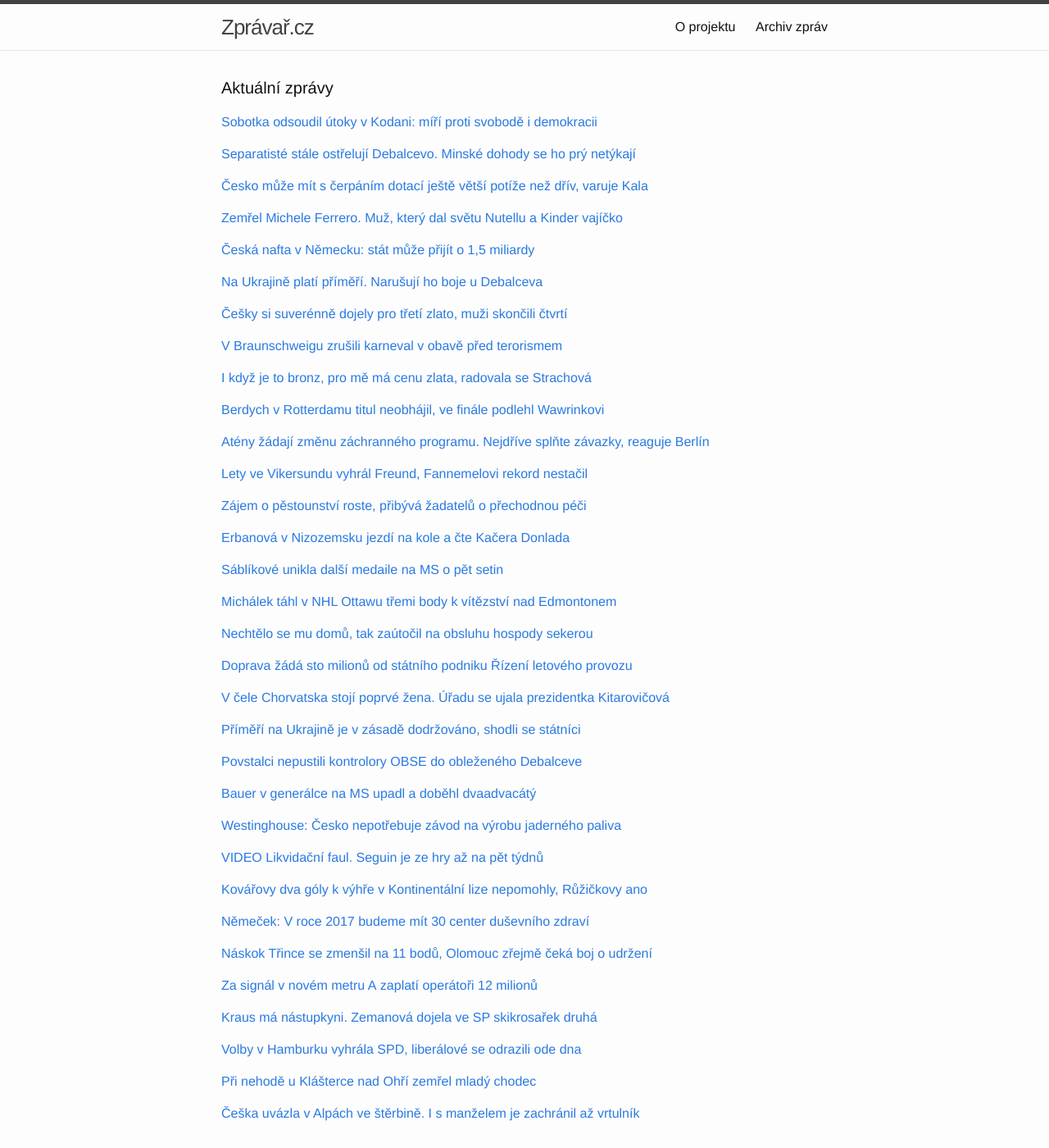
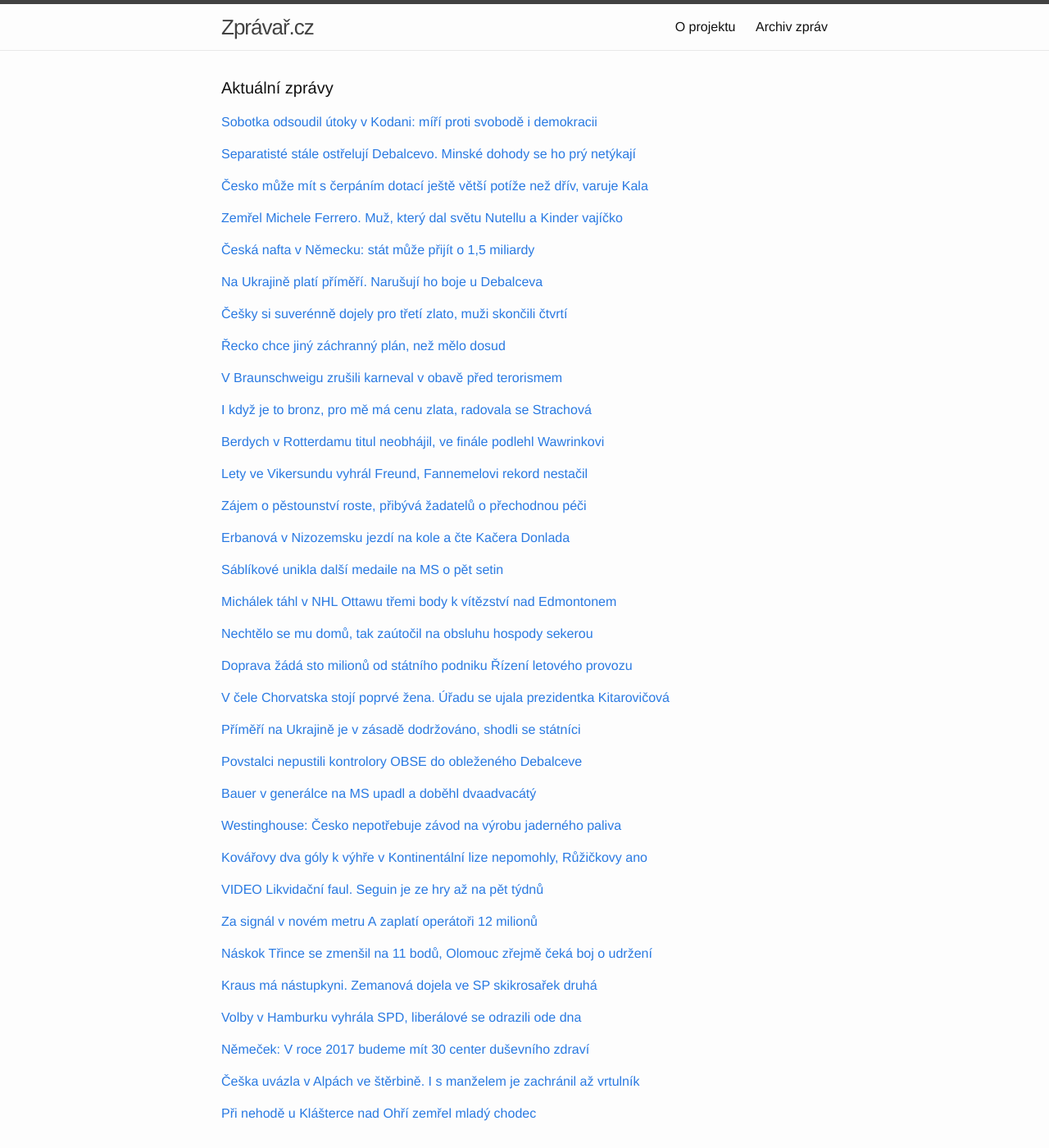
Before and after one commit to adliska/zpravar, a Jekyll site: the page built from index.html, in a window 1280 px wide and 1400 px high. Shown: the whole window at 82% size. Built offline with Jekyll 4.4.1, drawn with Linux system fonts in a browser that asks for light colours; some of the changed lines change nothing that is shown.

Commit message:
zpravar news update

```diff
--- a/index.html
+++ b/index.html
@@ -145,8 +145,19 @@ layout: default
 <li><a href=http://www.sportovninoviny.cz/zpravy/biatlonistky-vyhraly-stafetu-i-v-oslu-maji-treti-triumf-v-sezone/1181658>Biatlonistky vyhrály štafetu i v Oslu, mají třetí triumf v sezoně - www.sportovninoviny.cz</a></li>
 <li><a href=http://www.tyden.cz/rubriky/sport/zimni-sporty/skvela-jizda-cesky-si-suverenne-dojely-pro-treti-zlato_333526.html>Skvělá jízda! Češky si suverénně dojely pro třetí zlato - www.tyden.cz</a></li>
 </ul>
-</div><p><a href="javascript:;" onclick="toggle_visibility('zpravy7')">V Braunschweigu zrušili karneval v obavě před terorismem</a></p>
+</div><p><a href="javascript:;" onclick="toggle_visibility('zpravy7')">Řecko chce jiný záchranný plán, než mělo dosud</a></p>
 <div id="zpravy7" style="display:none">
+<ul>
+<li><a href=http://www.tyden.cz/rubriky/byznys/svet/recko-chce-jiny-zachranny-plan-nez-melo-dosud_333553.html>Řecko chce jiný záchranný plán, než mělo dosud - www.tyden.cz</a></li>
+<li><a href=http://echo24.cz/a/iLAVk>Řecko dál odmítá podmínky EU. Vládu podpořilo 15 000 lidí - echo24.cz</a></li>
+<li><a href=http://byznys.ihned.cz/c1-63540960-ateny-zadaji-zmenu-zachranneho-programu-nejdrive-splnte-zavazky-reaguje-berlin>Atény žádají změnu záchranného programu. Nejdříve splňte závazky, reaguje Berlín - byznys.ihned.cz</a></li>
+<li><a href=http://byznys.ihned.cz/c1-63540960-novy-zachranny-program-pro-recko-se-od-predchozich-musi-lisit-zadaji-ateny>Nový záchranný program pro Řecko se od předchozích musí lišit, žádají Atény - byznys.ihned.cz</a></li>
+<li><a href=http://zpravy.e15.cz/zahranicni/ekonomika/recka-vlada-dal-odmita-zachranne-programy-sliby-volicum-pry-plati-1163134>Řecká vláda dál odmítá záchranné programy, sliby voličům prý platí - zpravy.e15.cz</a></li>
+<li><a href=http://zpravy.e15.cz/zahranicni/ekonomika/nic-se-nemeni-recka-vladni-garnitura-dal-odmita-zachranne-programy-1163134>Nic se nemění: řecká vládní garnitura dál odmítá záchranné programy - zpravy.e15.cz</a></li>
+<li><a href=http://byznys.ihned.cz/c1-63540960-novy-zachranny-program-pro-recko-se-od-predchozich-musi-lisit-zadaji-atheny>Nový záchranný program pro Řecko se od předchozích musí lišit, žádají Athény - byznys.ihned.cz</a></li>
+</ul>
+</div><p><a href="javascript:;" onclick="toggle_visibility('zpravy8')">V Braunschweigu zrušili karneval v obavě před terorismem</a></p>
+<div id="zpravy8" style="display:none">
 <ul>
 <li><a href=http://zpravy.aktualne.cz/zahranici/nemci-zrusili-masopust-meli-na-nem-pry-zautocit-islamiste/r~da349e38b51011e498be002590604f2e/>V Braunschweigu zrušili karneval v obavě před terorismem - zpravy.aktualne.cz</a></li>
 <li><a href=http://zpravy.idnes.cz/v-nemeckem-braunschweigu-v-obave-z-terorismu-zrusili-masopust-pvz-/zahranicni.aspx?c=A150215_133051_zahranicni_ert>V Sasku zrušili masopustní procesí, hrozil útok islamistů - zpravy.idnes.cz</a></li>
@@ -154,8 +165,8 @@ layout: default
 <li><a href=http://www.ceskenoviny.cz/zpravy/zpravy/v-nemeckem-braunschweigu-v-obave-z-terorismu-zrusili-masopust/1181655>V německém Braunschweigu v obavě z terorismu zrušili masopust - www.ceskenoviny.cz</a></li>
 <li><a href=http://www.lidovky.cz/v-nemeckem-braunschweigu-v-obave-z-terorismu-zrusili-masopust-pvz-/zpravy-svet.aspx?c=A150215_132741_ln_zahranici_mmu>Kvůli obavě z terorismu zrušili v Německu čtvrtmilionový masopust  - www.lidovky.cz</a></li>
 </ul>
-</div><p><a href="javascript:;" onclick="toggle_visibility('zpravy8')">I když je to bronz, pro mě má cenu zlata, radovala se Strachová</a></p>
-<div id="zpravy8" style="display:none">
+</div><p><a href="javascript:;" onclick="toggle_visibility('zpravy9')">I když je to bronz, pro mě má cenu zlata, radovala se Strachová</a></p>
+<div id="zpravy9" style="display:none">
 <ul>
 <li><a href=http://www.tyden.cz/rubriky/sport/zimni-sporty/sjezdove-lyzovani/i-kdyz-je-to-bronz-pro-me-ma-cenu-zlata-radovala-se-strachova_333514.html>I když je to bronz, pro mě má cenu zlata, radovala se Strachová - www.tyden.cz</a></li>
 <li><a href=http://www.sportovninoviny.cz/zpravy/pro-strachovou-je-bronz-ze-slalomu-na-ms-jako-zlato-pomohl-k-ni-i-stin-pod-lopatou/1181555>Pro Strachovou je bronz ze slalomu na MS jako zlato, pomohl k ní i stín pod lopatou - www.sportovninoviny.cz</a></li>
@@ -163,23 +174,14 @@ layout: default
 <li><a href=http://sport.aktualne.cz/strachova-ctyrnasobna-medailistka-z-ms-to-zni-nadherne/r~65df9c50b4e711e49e4b0025900fea04/>Strachová: Čtyřnásobná medailistka z MS? To zní nádherně - sport.aktualne.cz</a></li>
 <li><a href=http://www.sportovninoviny.cz/zpravy/pro-strachovou-je-bronz-ze-slalomu-na-ms-jako-zlato/1181555>Pro Strachovou je bronz ze slalomu na MS jako zlato - www.sportovninoviny.cz</a></li>
 </ul>
-</div><p><a href="javascript:;" onclick="toggle_visibility('zpravy9')">Berdych v Rotterdamu titul neobhájil, ve finále podlehl Wawrinkovi</a></p>
-<div id="zpravy9" style="display:none">
+</div><p><a href="javascript:;" onclick="toggle_visibility('zpravy10')">Berdych v Rotterdamu titul neobhájil, ve finále podlehl Wawrinkovi</a></p>
+<div id="zpravy10" style="display:none">
 <ul>
 <li><a href=http://www.rozhlas.cz/_zprava/berdych-v-rotterdamu-titul-neobhajil-ve-finale-podlehl-wawrinkovi--1455835>Berdych v Rotterdamu titul neobhájil, ve finále podlehl Wawrinkovi - www.rozhlas.cz</a></li>
 <li><a href=http://www.tyden.cz/rubriky/sport/tenis/berdych-titul-v-rotterdamu-neobhajil-podlehl-wawrinkovi_333549.html>Berdych titul v Rotterdamu neobhájil, podlehl Wawrinkovi - www.tyden.cz</a></li>
 <li><a href=http://www.denik.cz/tenis/berdych-prisel-v-rotterdamu-o-viteznou-serii-obhajobu-mu-nedopral-wawrinka-20150.html>Berdych přišel v Rotterdamu o vítěznou sérii, finále ovládl Wawrinka - www.denik.cz</a></li>
 <li><a href=http://sport.aktualne.cz/berdych-opet-nezvladl-finale-wawrinka-byl-nad-jeho-sily/r~7be68e00b53211e4ba57002590604f2e/>Berdych opět nezvládl finále, Wawrinka byl nad jeho síly - sport.aktualne.cz</a></li>
 <li><a href=http://sport.aktualne.cz/zive-berdych-vs-wawrinka-finale-turnaje-v-rotterdamu/r~74a83e12b4ed11e49e4b0025900fea04/>ŽIVĚ Berdych vs. Wawrinka, finále turnaje v Rotterdamu - sport.aktualne.cz</a></li>
-</ul>
-</div><p><a href="javascript:;" onclick="toggle_visibility('zpravy10')">Atény žádají změnu záchranného programu. Nejdříve splňte závazky, reaguje Berlín</a></p>
-<div id="zpravy10" style="display:none">
-<ul>
-<li><a href=http://byznys.ihned.cz/c1-63540960-ateny-zadaji-zmenu-zachranneho-programu-nejdrive-splnte-zavazky-reaguje-berlin>Atény žádají změnu záchranného programu. Nejdříve splňte závazky, reaguje Berlín - byznys.ihned.cz</a></li>
-<li><a href=http://byznys.ihned.cz/c1-63540960-novy-zachranny-program-pro-recko-se-od-predchozich-musi-lisit-zadaji-ateny>Nový záchranný program pro Řecko se od předchozích musí lišit, žádají Atény - byznys.ihned.cz</a></li>
-<li><a href=http://zpravy.e15.cz/zahranicni/ekonomika/recka-vlada-dal-odmita-zachranne-programy-sliby-volicum-pry-plati-1163134>Řecká vláda dál odmítá záchranné programy, sliby voličům prý platí - zpravy.e15.cz</a></li>
-<li><a href=http://zpravy.e15.cz/zahranicni/ekonomika/nic-se-nemeni-recka-vladni-garnitura-dal-odmita-zachranne-programy-1163134>Nic se nemění: řecká vládní garnitura dál odmítá záchranné programy - zpravy.e15.cz</a></li>
-<li><a href=http://byznys.ihned.cz/c1-63540960-novy-zachranny-program-pro-recko-se-od-predchozich-musi-lisit-zadaji-atheny>Nový záchranný program pro Řecko se od předchozích musí lišit, žádají Athény - byznys.ihned.cz</a></li>
 </ul>
 </div><p><a href="javascript:;" onclick="toggle_visibility('zpravy11')">Lety ve Vikersundu vyhrál Freund, Fannemelovi rekord nestačil</a></p>
 <div id="zpravy11" style="display:none">
@@ -274,26 +276,26 @@ layout: default
 <li><a href=http://zpravy.e15.cz/byznys/prumysl-a-energetika/cesko-nepotrebuje-zavod-na-vyrobu-jaderneho-paliva-tvrdi-westinghouse-1163173>Česko nepotřebuje závod na výrobu jaderného paliva, tvrdí Westinghouse - zpravy.e15.cz</a></li>
 <li><a href=http://www.financninoviny.cz/zpravodajstvi/zpravy/westinghouse-cr-nepotrebuje-zavod-na-vyrobu-jaderneho-paliva/1181673>Westinghouse: ČR nepotřebuje závod na výrobu jaderného paliva - www.financninoviny.cz</a></li>
 </ul>
-</div><p><a href="javascript:;" onclick="toggle_visibility('zpravy23')">VIDEO Likvidační faul. Seguin je ze hry až na pět týdnů</a></p>
+</div><p><a href="javascript:;" onclick="toggle_visibility('zpravy23')">Kovářovy dva góly k výhře v Kontinentální lize nepomohly, Růžičkovy ano</a></p>
 <div id="zpravy23" style="display:none">
+<ul>
+<li><a href=http://hokej.idnes.cz/khl-a-spol-c76-/evropa.aspx?c=A150215_160849_evropa_ten>Kovářovy dva góly k výhře v Kontinentální lize nepomohly, Růžičkovy ano - hokej.idnes.cz</a></li>
+<li><a href=http://www.denik.cz/hokej/kovar-s-ruzickou-si-v-khl-rozsirili-strelecke-ucty-o-dva-goly-20150215.html>Kovář s Růžičkou si v KHL rozšířili střelecké účty o dva góly - www.denik.cz</a></li>
+<li><a href=http://sport.aktualne.cz/kovar-s-ruzickou-dali-v-khl-po-dvou-golech/r~d35eb68eb52411e49fc3002590604f2e/>Kovář s Růžičkou dali v KHL po dvou gólech - sport.aktualne.cz</a></li>
+</ul>
+</div><p><a href="javascript:;" onclick="toggle_visibility('zpravy24')">VIDEO Likvidační faul. Seguin je ze hry až na pět týdnů</a></p>
+<div id="zpravy24" style="display:none">
 <ul>
 <li><a href=http://sport.aktualne.cz/video-seguin-ma-po-likvidacnim-zakroku-po-sezone/r~3c0fe1f6b50411e486b9002590604f2e/>VIDEO Likvidační faul. Seguin je ze hry až na pět týdnů - sport.aktualne.cz</a></li>
 <li><a href=http://hokej.idnes.cz/tyler-seguin-hokej-nhl-zraneni-dz5-/nhl.aspx?c=A150215_121645_nhl_ten>Voráček setřásl rivala. Seguinovu životní sezonu přeruší zraněné koleno - hokej.idnes.cz</a></li>
 <li><a href=http://www.denik.cz/hokej/kanadske-bodovani-nhl-vorackovi-ubyl-souper-seguin-je-zraneny-20150215.html>Kanadské bodováni NHL: Voráčkovi ubyl soupeř, Seguin je zraněný - www.denik.cz</a></li>
 </ul>
-</div><p><a href="javascript:;" onclick="toggle_visibility('zpravy24')">Kovářovy dva góly k výhře v Kontinentální lize nepomohly, Růžičkovy ano</a></p>
-<div id="zpravy24" style="display:none">
-<ul>
-<li><a href=http://hokej.idnes.cz/khl-a-spol-c76-/evropa.aspx?c=A150215_160849_evropa_ten>Kovářovy dva góly k výhře v Kontinentální lize nepomohly, Růžičkovy ano - hokej.idnes.cz</a></li>
-<li><a href=http://www.denik.cz/hokej/kovar-s-ruzickou-si-v-khl-rozsirili-strelecke-ucty-o-dva-goly-20150215.html>Kovář s Růžičkou si v KHL rozšířili střelecké účty o dva góly - www.denik.cz</a></li>
-<li><a href=http://sport.aktualne.cz/kovar-s-ruzickou-dali-v-khl-po-dvou-golech/r~d35eb68eb52411e49fc3002590604f2e/>Kovář s Růžičkou dali v KHL po dvou gólech - sport.aktualne.cz</a></li>
-</ul>
-</div><p><a href="javascript:;" onclick="toggle_visibility('zpravy25')">Němeček: V roce 2017 budeme mít 30 center duševního zdraví</a></p>
+</div><p><a href="javascript:;" onclick="toggle_visibility('zpravy25')">Za signál v novém metru A zaplatí operátoři 12 milionů</a></p>
 <div id="zpravy25" style="display:none">
 <ul>
-<li><a href=http://www.ceskatelevize.cz/ct24/domaci/301782-nemecek-v-roce-2017-budeme-mit-30-center-dusevniho-zdravi/>Němeček: V roce 2017 budeme mít 30 center duševního zdraví - www.ceskatelevize.cz</a></li>
-<li><a href=http://domaci.ihned.cz/c1-63540990-nemecek-planuje-stavbu-az-30-center-dusevniho-zdravi-zaplatit-je-ma-eu>Němeček plánuje stavbu až 30 center duševního zdraví. Zaplatit je má EU - domaci.ihned.cz</a></li>
-<li><a href=http://www.ceskenoviny.cz/zpravy/zpravy/do-dvou-let-ma-v-cr-vzniknout-30-center-dusevniho-zdravi/1181664>Do dvou let má v ČR vzniknout 30 center duševního zdraví - www.ceskenoviny.cz</a></li>
+<li><a href=http://www.denik.cz/ekonomika/za-signal-v-novem-metru-a-zaplati-operatori-12-milionu-20150215.html>Za signál v novém metru A zaplatí operátoři 12 milionů - www.denik.cz</a></li>
+<li><a href=http://www.financninoviny.cz/zpravodajstvi/zpravy/za-signal-v-novem-metru-a-zaplati-operatori-12-mil-kc/1181639>Za signál v novém metru A zaplatí operátoři 12 mil. Kč - www.financninoviny.cz</a></li>
+<li><a href=http://domaci.ihned.cz/c1-63531560-metro-a-signal-telefon-internet-operatori-zaplati-12-milionu-najem>V nových tunelech metra A bude signál. Operátoři zaplatí 12 milionů i nájem - domaci.ihned.cz</a></li>
 </ul>
 </div><p><a href="javascript:;" onclick="toggle_visibility('zpravy26')">Náskok Třince se zmenšil na 11 bodů, Olomouc zřejmě čeká boj o udržení</a></p>
 <div id="zpravy26" style="display:none">
@@ -302,39 +304,39 @@ layout: default
 <li><a href=http://www.rozhlas.cz/_zprava/hokejiste-sparty-prestrileli-zlin-trinec-prohral-v-karlovych-varech--1455849>Hokejisté Sparty přestříleli Zlín, Třinec prohrál v Karlových Varech - www.rozhlas.cz</a></li>
 <li><a href=http://www.sportovninoviny.cz/zpravy/naskok-trince-se-zmensil-na-11-bodu/1181744>Náskok Třince se zmenšil na 11 bodů - www.sportovninoviny.cz</a></li>
 </ul>
-</div><p><a href="javascript:;" onclick="toggle_visibility('zpravy27')">Za signál v novém metru A zaplatí operátoři 12 milionů</a></p>
+</div><p><a href="javascript:;" onclick="toggle_visibility('zpravy27')">Kraus má nástupkyni. Zemanová dojela ve SP skikrosařek druhá</a></p>
 <div id="zpravy27" style="display:none">
-<ul>
-<li><a href=http://www.denik.cz/ekonomika/za-signal-v-novem-metru-a-zaplati-operatori-12-milionu-20150215.html>Za signál v novém metru A zaplatí operátoři 12 milionů - www.denik.cz</a></li>
-<li><a href=http://www.financninoviny.cz/zpravodajstvi/zpravy/za-signal-v-novem-metru-a-zaplati-operatori-12-mil-kc/1181639>Za signál v novém metru A zaplatí operátoři 12 mil. Kč - www.financninoviny.cz</a></li>
-<li><a href=http://domaci.ihned.cz/c1-63531560-metro-a-signal-telefon-internet-operatori-zaplati-12-milionu-najem>V nových tunelech metra A bude signál. Operátoři zaplatí 12 milionů i nájem - domaci.ihned.cz</a></li>
-</ul>
-</div><p><a href="javascript:;" onclick="toggle_visibility('zpravy28')">Kraus má nástupkyni. Zemanová dojela ve SP skikrosařek druhá</a></p>
-<div id="zpravy28" style="display:none">
 <ul>
 <li><a href=http://sport.idnes.cz/skikros-svetovy-pohar-andrea-zemanova-druha-aare-fbv-/lyzovani.aspx?c=A150215_154002_lyzovani_ten>Kraus má nástupkyni. Zemanová dojela ve SP skikrosařek druhá - sport.idnes.cz</a></li>
 <li><a href=http://www.denik.cz/zimni_sporty/zivotni-vysledek-skikrosarka-zemanova-vybojovala-ve-sp-stribro-20150215.html>Životní výsledek. Skikrosařka Zemanová vybojovala ve SP stříbro - www.denik.cz</a></li>
 <li><a href=http://sport.aktualne.cz/skikrosarka-zemanova-skoncila-druha-v-zavode-sp-v-aare/r~33f8584cb52011e49fc3002590604f2e/>Skikrosařka Zemanová skončila druhá v závodě SP v Aare - sport.aktualne.cz</a></li>
 </ul>
-</div><p><a href="javascript:;" onclick="toggle_visibility('zpravy29')">Volby v Hamburku vyhrála SPD, liberálové se odrazili ode dna</a></p>
-<div id="zpravy29" style="display:none">
+</div><p><a href="javascript:;" onclick="toggle_visibility('zpravy28')">Volby v Hamburku vyhrála SPD, liberálové se odrazili ode dna</a></p>
+<div id="zpravy28" style="display:none">
 <ul>
 <li><a href=http://zpravy.aktualne.cz/zahranici/volby-v-hamburku-vyhrala-spd-liberalove-se-odrazili-ode-dna/r~56f326ccb53b11e498be002590604f2e/>Volby v Hamburku vyhrála SPD, liberálové se odrazili ode dna - zpravy.aktualne.cz</a></li>
 <li><a href=http://www.lidovky.cz/socialni-demokrate-vyhrali-volby-v-hamburku-uspech-slavi-i-liberalove-1z1-/zpravy-svet.aspx?c=A150215_184932_ln_zahranici_ele>Sociální demokraté vyhráli volby v Hamburku. Úspěch slaví i liberálové  - www.lidovky.cz</a></li>
 <li><a href=http://www.ceskenoviny.cz/zpravy/zpravy/volby-v-hamburku-vyhrala-spd-liberalove-se-odrazili-ode-dna/1181784>Volby v Hamburku vyhrála SPD, liberálové se odrazili ode dna - www.ceskenoviny.cz</a></li>
 </ul>
-</div><p><a href="javascript:;" onclick="toggle_visibility('zpravy30')">Při nehodě u Klášterce nad Ohří zemřel mladý chodec</a></p>
+</div><p><a href="javascript:;" onclick="toggle_visibility('zpravy29')">Němeček: V roce 2017 budeme mít 30 center duševního zdraví</a></p>
+<div id="zpravy29" style="display:none">
+<ul>
+<li><a href=http://www.ceskatelevize.cz/ct24/domaci/301782-nemecek-v-roce-2017-budeme-mit-30-center-dusevniho-zdravi/>Němeček: V roce 2017 budeme mít 30 center duševního zdraví - www.ceskatelevize.cz</a></li>
+<li><a href=http://domaci.ihned.cz/c1-63540990-nemecek-planuje-stavbu-az-30-center-dusevniho-zdravi-zaplatit-je-ma-eu>Němeček plánuje stavbu až 30 center duševního zdraví. Zaplatit je má EU - domaci.ihned.cz</a></li>
+<li><a href=http://www.ceskenoviny.cz/zpravy/zpravy/do-dvou-let-ma-v-cr-vzniknout-30-center-dusevniho-zdravi/1181664>Do dvou let má v ČR vzniknout 30 center duševního zdraví - www.ceskenoviny.cz</a></li>
+</ul>
+</div><p><a href="javascript:;" onclick="toggle_visibility('zpravy30')">Češka uvázla v Alpách ve štěrbině. I s manželem je zachránil až vrtulník</a></p>
 <div id="zpravy30" style="display:none">
+<ul>
+<li><a href=http://zpravy.idnes.cz/cesi-se-dostali-do-potizi-v-tyrolskych-alpach-fao-/zahranicni.aspx?c=A150215_121443_zahranicni_ert>Češka uvázla v Alpách ve štěrbině. I s manželem je zachránil až vrtulník - zpravy.idnes.cz</a></li>
+<li><a href=http://www.novinky.cz/zahranicni/evropa/361727-cesky-manzelsky-par-se-dostal-do-problemu-v-tyrolskych-alpach.html>Český manželský pár se dostal do problémů v tyrolských Alpách - www.novinky.cz</a></li>
+<li><a href=http://zpravy.aktualne.cz/domaci/ceska-turistka-uvizla-v-alpach-povedlo-se-ji-ale-vyprostit/r~85ec8698b50011e49fc3002590604f2e/>Česká turistka uvízla v Alpách, povedlo se ji ale vyprostit - zpravy.aktualne.cz</a></li>
+</ul>
+</div><p><a href="javascript:;" onclick="toggle_visibility('zpravy31')">Při nehodě u Klášterce nad Ohří zemřel mladý chodec</a></p>
+<div id="zpravy31" style="display:none">
 <ul>
 <li><a href=http://zpravy.aktualne.cz/regiony/ustecky/pri-nehode-na-chomutovsku-zemrel-dnes-rano-mlady-chodec/r~0b727ee6b50911e4b98c002590604f2e/>Při nehodě u Klášterce nad Ohří zemřel mladý chodec - zpravy.aktualne.cz</a></li>
 <li><a href=http://zpravy.aktualne.cz/regiony/pri-nehode-na-chomutovsku-zemrel-dnes-rano-mlady-chodec/r~0b727ee6b50911e4b98c002590604f2e/>Při nehodě na Chomutovsku dnes zemřel mladý chodec - zpravy.aktualne.cz</a></li>
 <li><a href=http://www.novinky.cz/krimi/361728-pri-nehode-na-chomutovsku-zahynul-mlady-chodec.html>Při nehodě na Chomutovsku zahynul mladý chodec - www.novinky.cz</a></li>
 </ul>
-</div><p><a href="javascript:;" onclick="toggle_visibility('zpravy31')">Češka uvázla v Alpách ve štěrbině. I s manželem je zachránil až vrtulník</a></p>
-<div id="zpravy31" style="display:none">
-<ul>
-<li><a href=http://zpravy.idnes.cz/cesi-se-dostali-do-potizi-v-tyrolskych-alpach-fao-/zahranicni.aspx?c=A150215_121443_zahranicni_ert>Češka uvázla v Alpách ve štěrbině. I s manželem je zachránil až vrtulník - zpravy.idnes.cz</a></li>
-<li><a href=http://www.novinky.cz/zahranicni/evropa/361727-cesky-manzelsky-par-se-dostal-do-problemu-v-tyrolskych-alpach.html>Český manželský pár se dostal do problémů v tyrolských Alpách - www.novinky.cz</a></li>
-<li><a href=http://zpravy.aktualne.cz/domaci/ceska-turistka-uvizla-v-alpach-povedlo-se-ji-ale-vyprostit/r~85ec8698b50011e49fc3002590604f2e/>Česká turistka uvízla v Alpách, povedlo se ji ale vyprostit - zpravy.aktualne.cz</a></li>
-</ul>
 </div></div>
```
